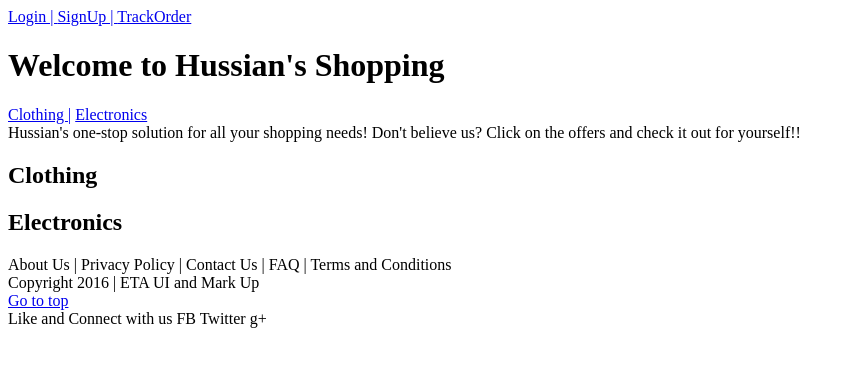
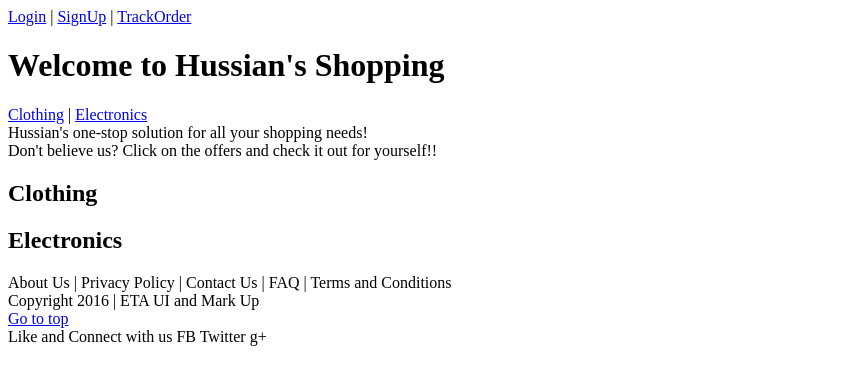
Before and after one commit to JosheniKS23/HTML_course_works, a plain HTML site: page exercise_3_link_elements.html in a window 1280 px wide. Shown: the whole page, without its empty margins (0-854 px from the left). Drawn offline with Linux system fonts and the light colour scheme.

Commit message:
Fix link elements and improve formatting

```diff
--- a/exercise_3_link_elements.html
+++ b/exercise_3_link_elements.html
@@ -6,15 +6,15 @@
     </head>
     <body>
         <header>
-            <a href = "Login.html">Login | </a>
-            <a href = "SignUp.html">SignUp | </a>
+            <a href = "Login.html">Login</a> |
+            <a href = "SignUp.html">SignUp</a> |
             <a href = "TrackOrder.html">TrackOrder</a>
             <h1 id="top">Welcome to  Hussian's Shopping</h1>
-            <a href = "Clothing.html">Clothing |</a>
-            <a href = "Electronics.html">Electronics</a>
+            <a href = "#Clothing">Clothing</a> |
+            <a href = "#Electronics">Electronics</a>
         </header>
         <article>
-            Hussian's one-stop solution for all your shopping needs! Don't believe us? Click on the offers and check it out for yourself!!
+            Hussian's one-stop solution for all your shopping needs! <br>Don't believe us? Click on the offers and check it out for yourself!!
             <h2 id="Clothing"> Clothing</h2>
             <h2 id="Electronics"> Electronics</h2>
         </article>
```
